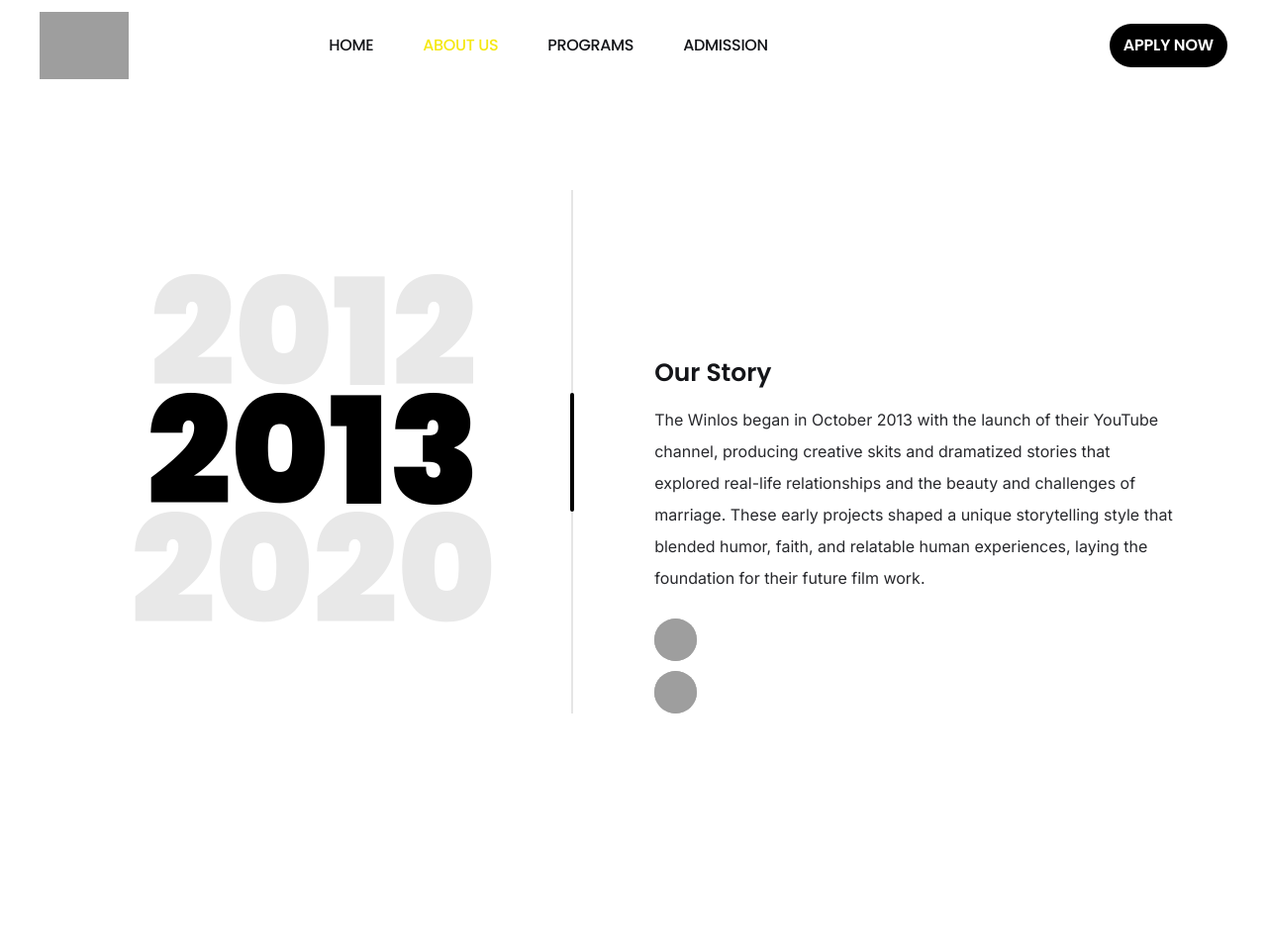
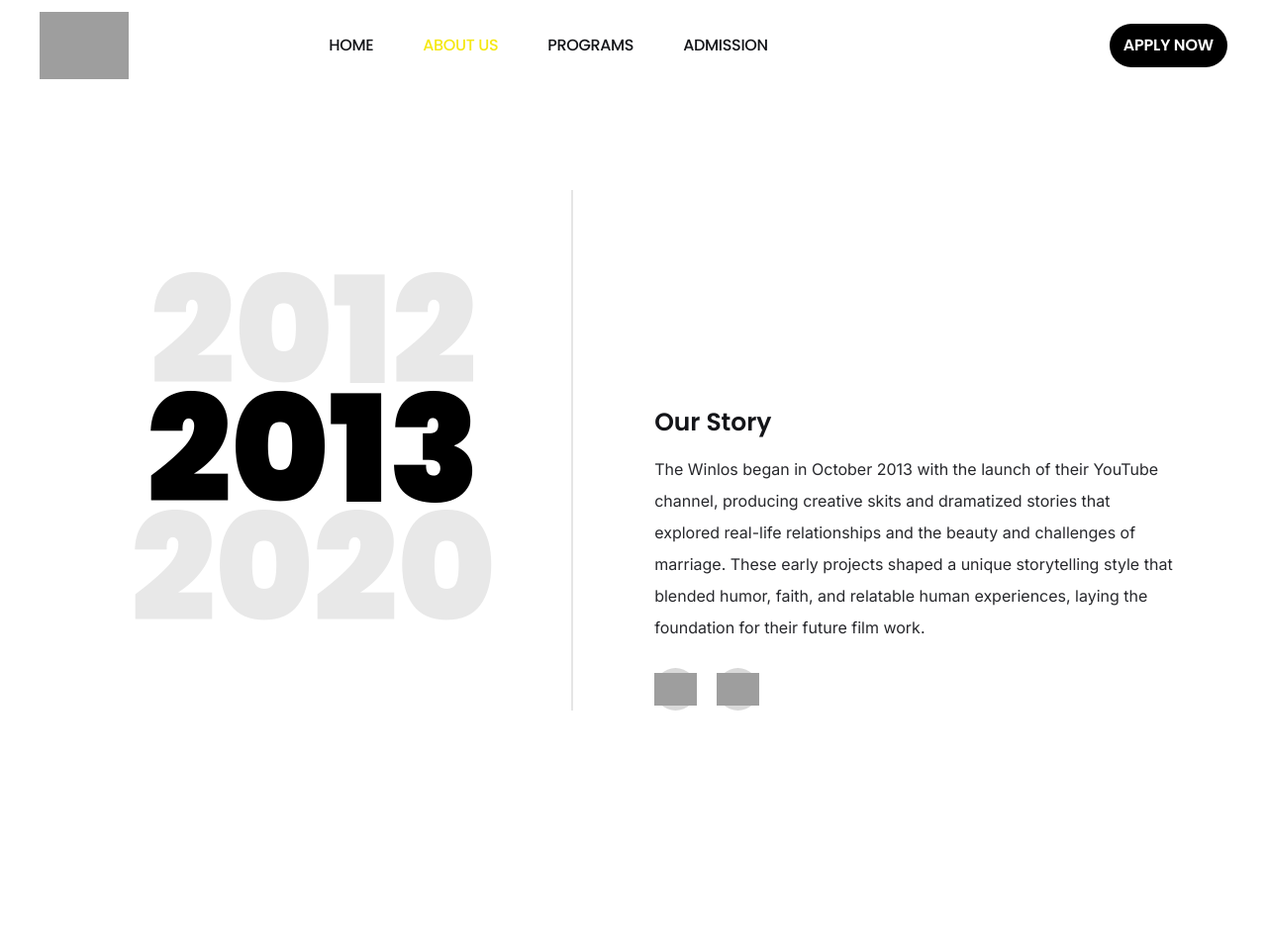
Before and after one commit to anointing1234/winlos, a Django app: page /about_us/ in a window 1280 px wide. Shown: the top 961 px of the page at 99% size. Run offline with Django 5.2, Linux system fonts and the light colour scheme; some libraries are stand-ins or nearby versions; grey boxes are pictures that could not be loaded.

Commit message:
commited

```diff
--- a/core/templates/home_pages/about_us.html
+++ b/core/templates/home_pages/about_us.html
@@ -297,6 +297,7 @@
         </header>
 
 
+
         <section style="margin-bottom: -100px;" class="year-timeline-section">
     <div class="container-fluid">
         <div class="timeline-wrapper">
@@ -320,10 +321,10 @@
 
                     <div class="nav-buttons">
                         <button id="btnUp" class="nav-btn">
-                            <img class="nav-btn" src="{% static 'assets/img/up_button.png' %}" alt="">
+                            <img class="nav-btn-icon" src="{% static 'assets/img/up_button.png' %}" alt="">
                         </button>
                         <button id="btnDown" class="nav-btn">
-                            <img class="nav-btn" src="{% static 'assets/img/down_button.png' %}" alt="">
+                            <img class="nav-btn-icon" src="{% static 'assets/img/down_button.png' %}" alt="">
                         </button>
                     </div>
                 </div>
@@ -374,22 +375,10 @@
 .nav-buttons {
     margin-top: 25px;
     display: flex;
-    flex-direction: column;
-    gap: 10px;
-}
-
-@media (max-width: 992px) {
-    .nav-buttons {
-        flex-direction: row;
-        gap: 20px;
-        justify-content: center;
-        align-items: center;
-    }
-
-    .nav-btn {
-        width: 50px;
-        height: 50px;
-    }
+    flex-direction: row;
+    gap: 20px;
+    justify-content: flex-start;
+    align-items: center;
 }
 
 .nav-btn {
@@ -398,12 +387,24 @@
     border-radius: 50%;
     border: none;
     font-size: 22px;
-    background: linear-gradient(0deg, rgba(0, 0, 0, 0.20) 0%, rgba(0, 0, 0, 0.20) 100%), rgba(255, 255, 255, 0.20);
+    background: rgba(0, 0, 0, 0.15);
     cursor: pointer;
     transition: background .2s;
+    display: flex;
+    align-items: center;
+    justify-content: center;
+    padding: 0;
 }
+
 .nav-btn:hover {
-    background: #d0d0d0;
+    background: rgba(0, 0, 0, 0.25);
+}
+
+.nav-btn-icon {
+    width: 100%;
+    height: 100%;
+    object-fit: contain;
+    opacity: 1;
 }
 
 /* ---------------- GENERAL ------------------- */
@@ -430,19 +431,6 @@
     width: 2px;
     background: #ccc;
     opacity: 0.5;
-}
-
-/* Dark indicator in the middle */
-.timeline-wrapper::after {
-    content: "";
-    position: absolute;
-    left: calc(45% - 1px);
-    width: 4px;
-    height: 120px;
-    background: #000;
-    border-radius: 4px;
-    top: 50%;
-    transform: translateY(-50%);
 }
 
 /* ---------------- ITEMS ------------------- */
@@ -482,7 +470,7 @@
 
 /* IMAGE CONTAINER - FIXED HEIGHT TO PREVENT LAYOUT SHIFT */
 .img-container {
-    height: 150px;
+    height: 200px;
     display: flex;
     align-items: center;
     justify-content: flex-start;
@@ -490,8 +478,9 @@
 }
 
 .content-img {
-    width: 100%;
-    max-width: 150px;
+    width: 200px;
+    height: 200px;
+    object-fit: cover;
     border-radius: 20px;
     box-shadow: 0 10px 40px rgba(0,0,0,0.1);
 }
@@ -516,8 +505,7 @@
         padding: 0 20px;
     }
 
-    .timeline-wrapper::before,
-    .timeline-wrapper::after {
+    .timeline-wrapper::before {
         display: none;
     }
 
@@ -559,11 +547,18 @@
     }
 
     .content-img {
-        max-width: 100px;
+        width: 100px;
+        height: 100px;
     }
 
     .nav-buttons {
         margin-top: 20px;
+        justify-content: center;
+    }
+
+    .nav-btn {
+        width: 50px;
+        height: 50px;
     }
 }
 
@@ -595,7 +590,8 @@
     }
 
     .content-img {
-        max-width: 80px;
+        width: 80px;
+        height: 80px;
     }
 
     .nav-btn {
```
